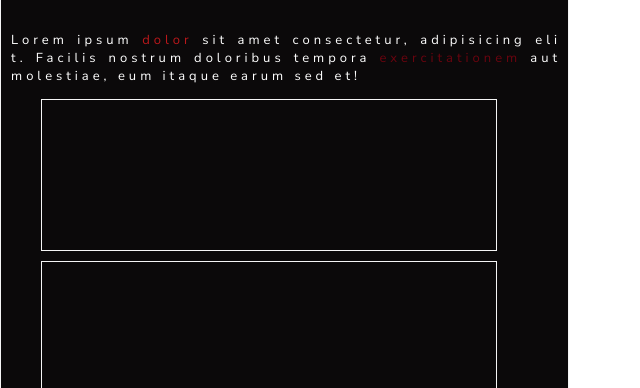
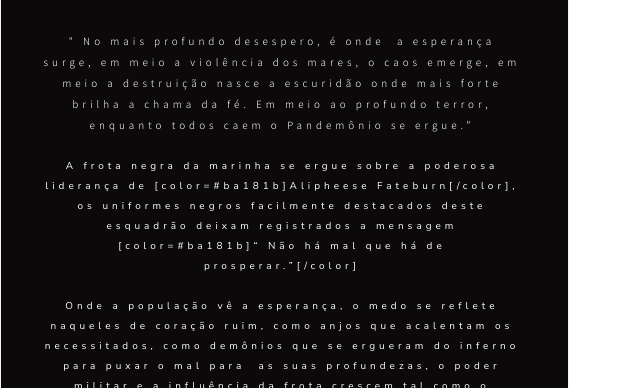
Before and after one commit to midhatdrops/templates, a website: page pandemonium/index.html in a window 1280 px wide. Shown: the part 412-800 px from the top of the page, without its empty margins (0-640 px from the left). Drawn offline with nearby package versions, Linux system fonts and the light colour scheme.

Commit message:
changed text apresentation

```diff
--- a/pandemonium/index.html
+++ b/pandemonium/index.html
@@ -22,11 +22,10 @@
             <img src="./logo.png" alt="logo" style="margin-top: 8px" />
             <div class="cabecalho">
                 <div class="texto-cabecalho">
-                    Lorem ipsum <span style="color: #ba181b">dolor</span> sit
-                    amet consectetur, adipisicing elit. Facilis nostrum
-                    doloribus tempora
-                    <span style="color: #6a040f">exercitationem</span> aut
-                    molestiae, eum itaque earum sed et!
+                    <span style="font-family: Noto Sans JP;">" No mais profundo desespero, é onde  a esperança surge, em meio a violência dos mares, o caos emerge, em meio a destruição nasce a escuridão onde mais forte brilha a chama da fé. Em meio ao profundo terror, enquanto todos caem o Pandemônio se ergue.”</span></br>
+                    <br>
+                    A frota negra da marinha se ergue sobre a poderosa liderança de [color=#ba181b]Alipheese Fateburn[/color], os uniformes negros facilmente destacados deste esquadrão deixam registrados a mensagem [color=#ba181b]“ Não há mal que há de prosperar.”[/color]
+                    <br><br>Onde a população vê a esperança, o medo se reflete naqueles de coração ruim, como anjos que acalentam os necessitados, como demônios que se ergueram do inferno para puxar o mal para  as suas profundezas, o poder militar e a influência da frota crescem tal como o símbolo da esperança imbuído a quem a lidera.
                 </div>
             </div>
             <div id="membro-1" class="card-space-1">
--- a/pandemonium/main.css
+++ b/pandemonium/main.css
@@ -26,17 +26,18 @@ font-family: 'Rock Salt', cursive;
     padding: 8px 5px;
 }
 .fundo > .cabecalho > .texto-cabecalho {
-    width: 550px;
-    text-align: justify;
+    width: 85%;
+    text-align: center;
     padding: 5px 5px;
     word-wrap: break-word;
-    word-break: break-all;
     color: #fff;
     font-family: 'Nunito Sans', sans-serif;
-    font-size: 13px;
+    position: relative;
+    left: 30px;
+    font-size: 10px;
     letter-spacing: 4px;
-    line-height: 140%;
-    font-weight: 300;
+    line-height: 20px;
+    font-weight: 200;
 }
 
 .fundo > .card-space-1 {
@@ -44,12 +45,12 @@ font-family: 'Rock Salt', cursive;
     height: 150px;
     width: 80%;
     position: relative;
-    left: 40px;
+    left: 50px;
     border: 1px solid whitesmoke;
 }
 
 .fundo > .card-space-1 > .div-img {
-    width: 30%;
+    width: 136px;
     height: 150px;
     background-color: black;
     position: relative;
```
